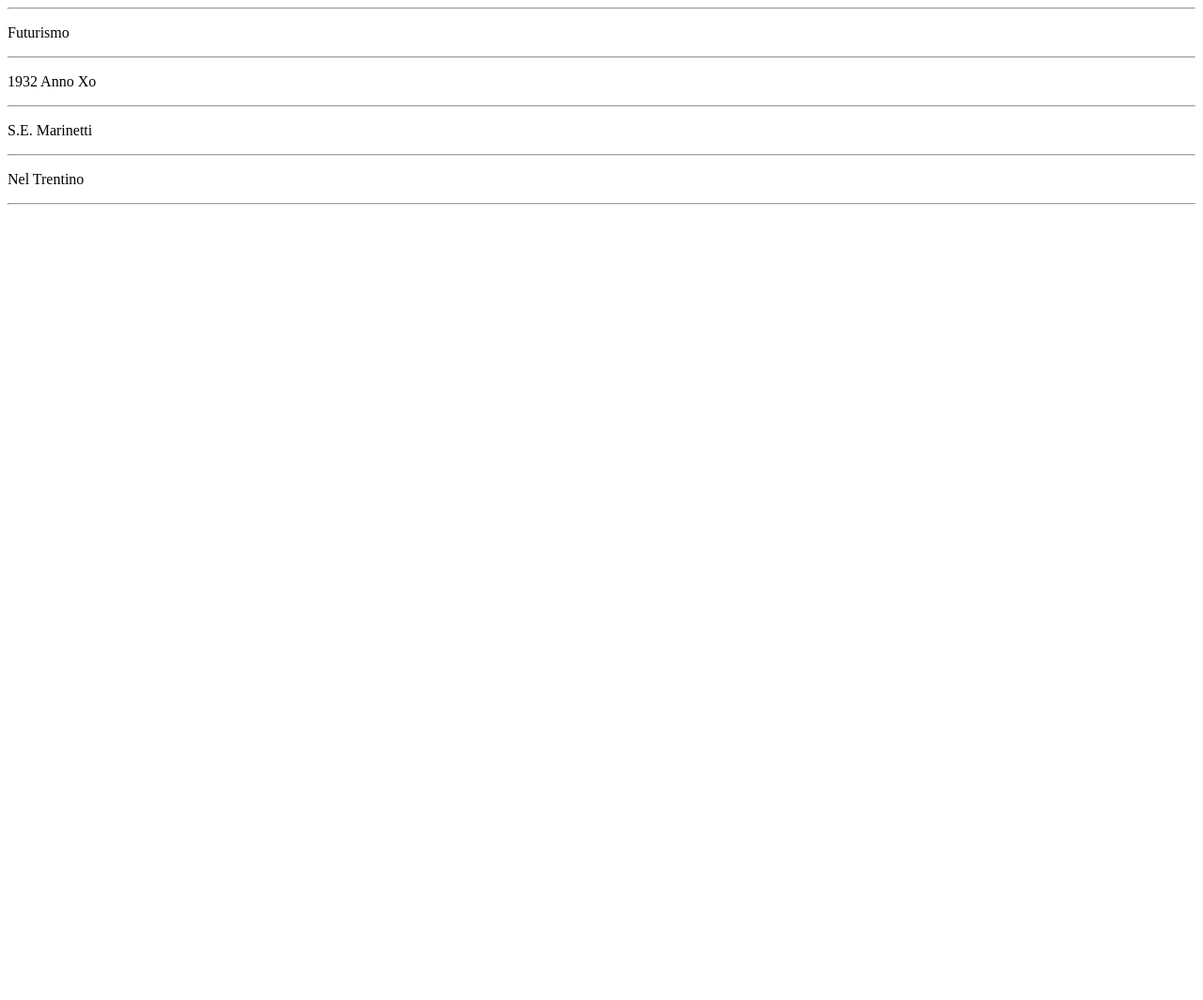
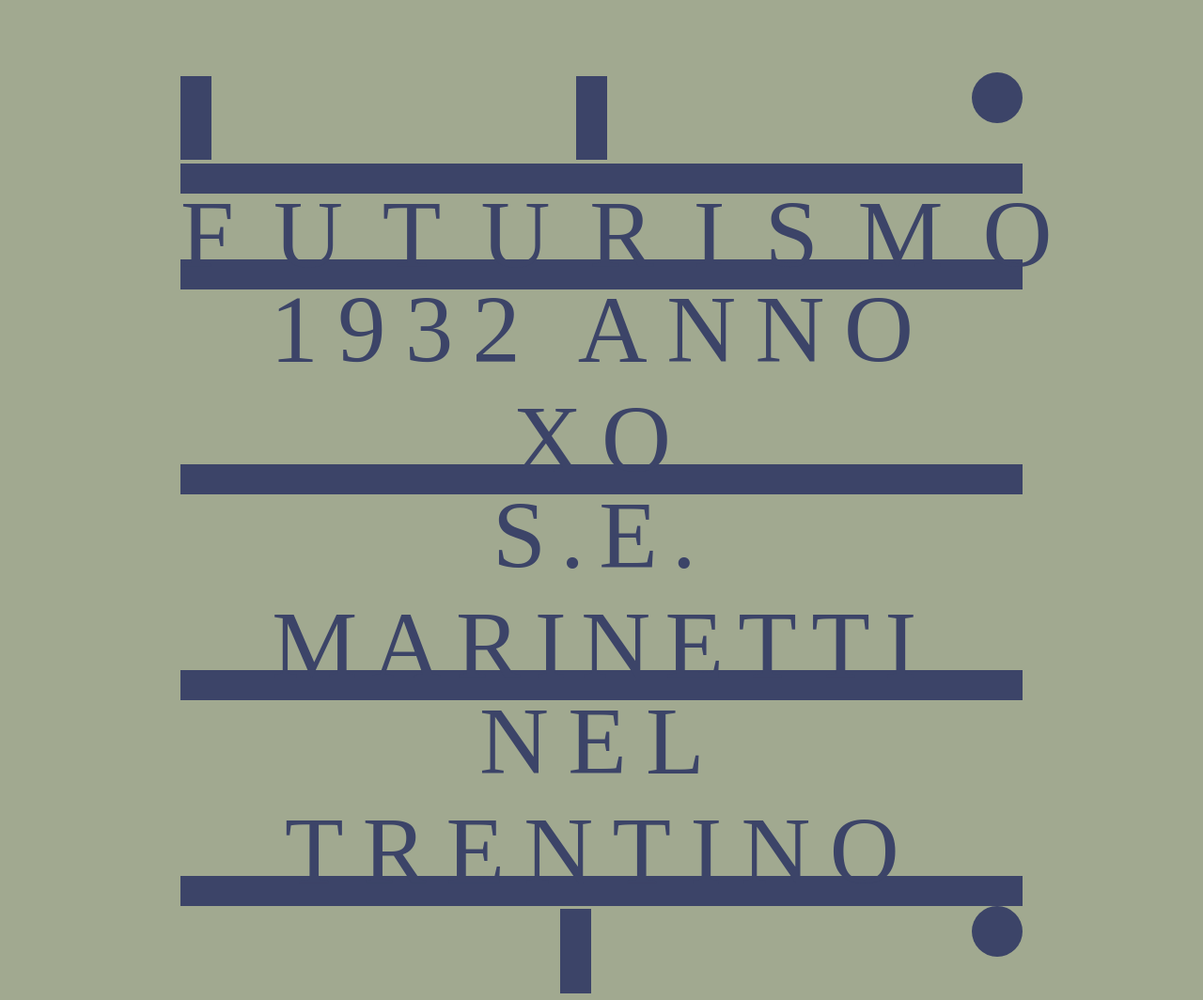
Before and after one commit to al1s/Futurismo, a plain HTML site: page index.html in a window 1280 px wide. Shown: the whole page at 94% size. Before the commit the page ends 800 px from the top, so only its background shows below. Drawn offline with Linux system fonts and the light colour scheme; a web font is replaced by a local one.

Commit message:
Link page to stylesheet

```diff
--- a/index.html
+++ b/index.html
@@ -1,8 +1,10 @@
 <!DOCTYPE html>
 <html>
-	<head>
-  	<meta charset="UTF-8">
-  <title>New_order_movement_copy</title>
+<head>
+	<link rel="stylesheet" type="text/css" href="futur.css">
+	<meta charset="UTF-8">
+	<title>New_order_movement_copy</title>
+</head>
  <body translate="no">
 
   <!--
```
Also changed, not shown: futur.css (renamed from index.css).
